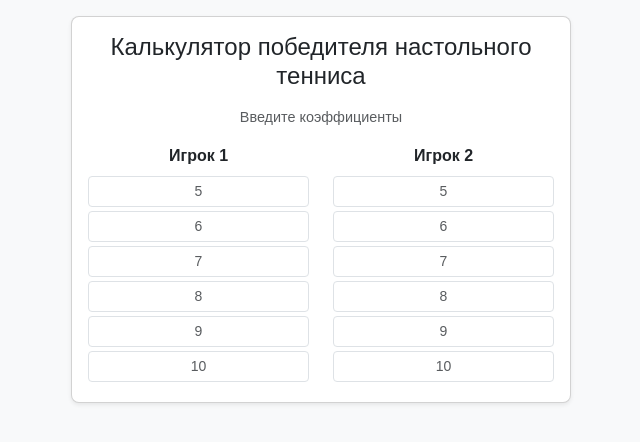
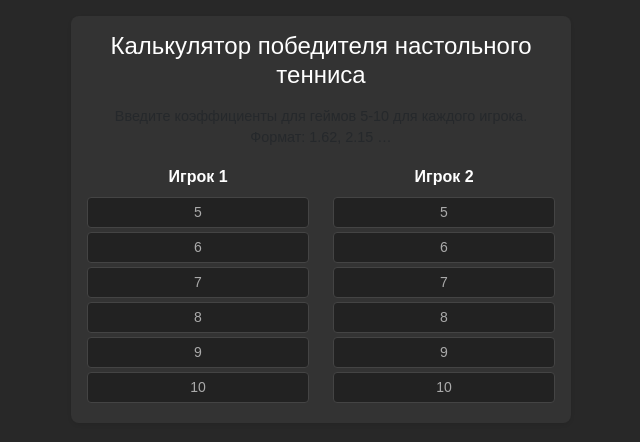
Before and after one commit to IgorEfimof/tennis_calculator_static, a plain HTML site: page index.html in a window 1280 px wide. Shown: the whole page, without its empty margins (319-959 px from the left). Drawn offline with nearby package versions, Linux system fonts and the light colour scheme.

Commit message:
Update index.html

```diff
--- a/index.html
+++ b/index.html
@@ -7,6 +7,30 @@
     <link href="https://cdn.jsdelivr.net/npm/bootstrap@5.3.0/dist/css/bootstrap.min.css" rel="stylesheet">
     <link rel="stylesheet" href="assets/css/style.css">
     <style>
+        body.bg-dark-custom {
+            background: #282828 !important;
+            color: #fff;
+            min-height: 100vh;
+        }
+        .form-container {
+            background: #333 !important;
+            color: #fff;
+            border: none;
+        }
+        input.form-control,
+        input.form-control:focus {
+            background: #222;
+            color: #fff;
+            border: 1px solid #444;
+        }
+        input.form-control::placeholder {
+            color: #aaa;
+            opacity: 1;
+        }
+        #result, #error {
+            background: #333 !important;
+            color: #fff;
+        }
         @media (min-width: 768px) {
             .form-container {
                 max-width: 500px;
@@ -29,14 +53,13 @@
         .visually-hidden { position: absolute; width: 1px; height: 1px; margin: -1px; padding: 0; overflow: hidden; clip: rect(0,0,0,0); border: 0; }
     </style>
 </head>
-<body class="bg-light">
+<body class="bg-dark-custom">
     <div class="container mt-3">
         <div class="form-container card p-3 shadow-sm">
             <h1 class="text-center mb-3" style="font-size: 1.5rem;">Калькулятор победителя настольного тенниса</h1>
             <p class="text-muted text-center mb-3" style="font-size: 0.9rem;">
-                Введите коэффициенты <br>
+                Введите коэффициенты для геймов 5-10 для каждого игрока.<br>Формат: 1.62, 2.15 …
             </p>
-
             <form id="mainForm" autocomplete="off">
                 <div class="row text-center mb-2">
                     <div class="col-6 fw-bold">Игрок 1</div>
@@ -109,14 +132,12 @@
                     </div>
                 </div>
             </form>
-
             <div id="result" class="mt-4 p-3 border rounded" style="display: none;">
                 <h4 class="text-center">Результат:</h4>
                 <p id="player1_sum"></p>
                 <p id="player2_sum"></p>
                 <h5 id="winner" class="text-center text-success"></h5>
             </div>
-
             <div id="error" class="mt-4 alert alert-danger" style="display: none;"></div>
         </div>
     </div>
```
